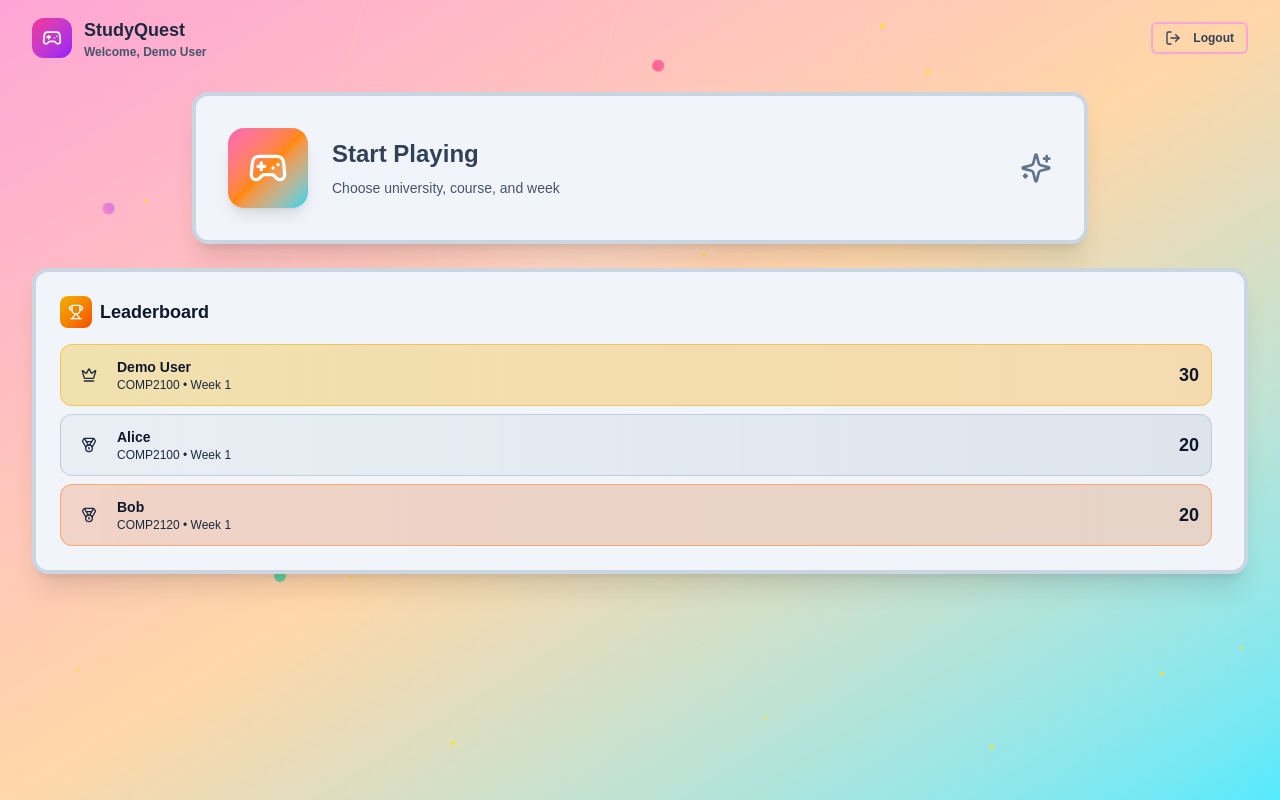
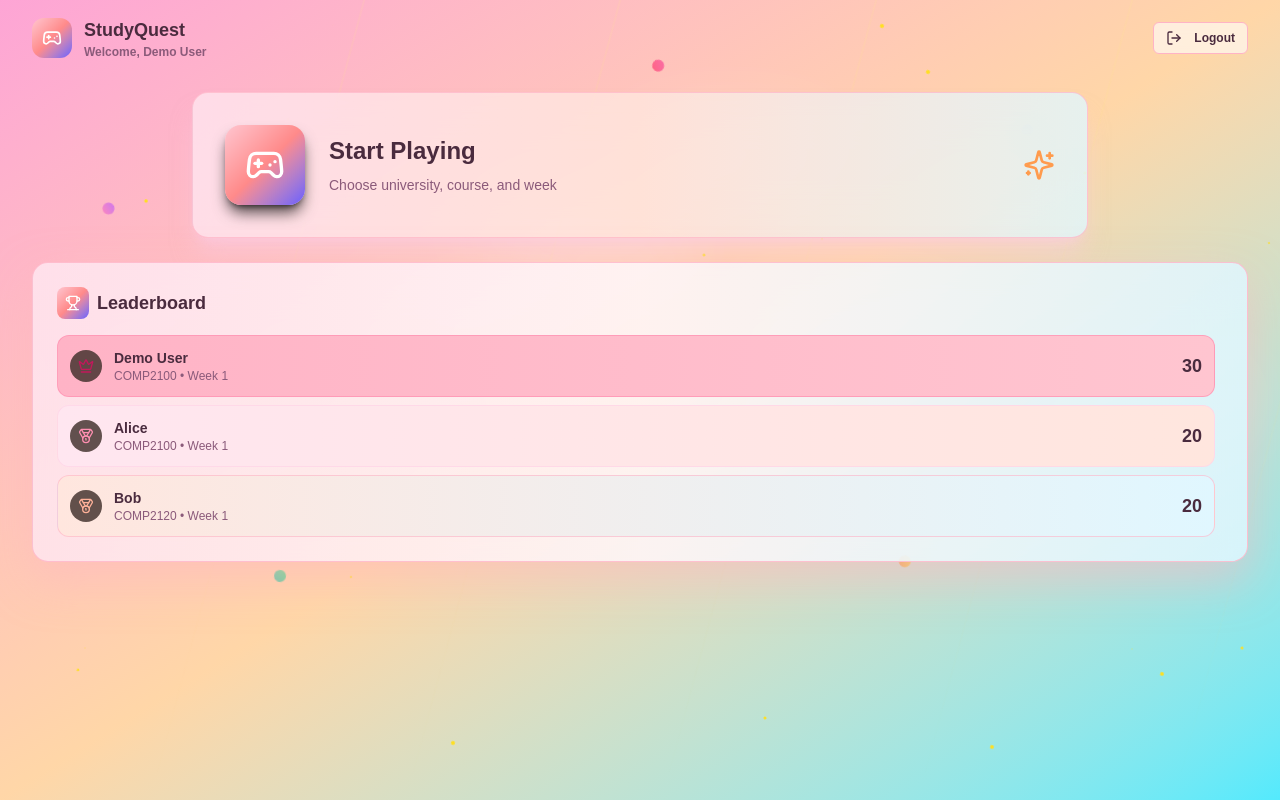
Before and after one commit to aaronta635/unihack, a Next.js app in the folder frontend/: page /Dashboard in a window 1280 px wide. Built offline with nearby package versions, Linux system fonts and the light colour scheme.

Commit message:
done color and UI ready for next stage

```diff
--- a/frontend/app/Dashboard/page.tsx
+++ b/frontend/app/Dashboard/page.tsx
@@ -87,12 +87,12 @@ export default function Dashboard() {
       <div className="relative z-10">
         <div className="flex items-center justify-between p-4 md:px-8">
           <div className="flex items-center gap-3">
-            <div className="w-10 h-10 rounded-xl bg-gradient-to-br from-pink-500 to-purple-600 flex items-center justify-center">
+            <div className="w-10 h-10 rounded-xl bg-gradient-to-br from-[#ffc5d0] via-[#ff8a8a] to-[#6b5bff] flex items-center justify-center">
               <Gamepad2 className="w-5 h-5 text-white" />
             </div>
             <div>
-              <h1 className="text-lg font-black text-slate-800">StudyQuest</h1>
-              <p className="text-xs text-slate-600 font-semibold">
+              <h1 className="text-lg font-black text-[#4a2b3e]">StudyQuest</h1>
+              <p className="text-xs text-[#8b5a7a] font-semibold">
                 {user ? `Welcome, ${user.full_name || user.email}` : "Dashboard"}
               </p>
             </div>
@@ -101,7 +101,7 @@ export default function Dashboard() {
             variant="ghost"
             size="sm"
             onClick={() => router.push("/")}
-            className="text-slate-700 hover:text-slate-900 hover:bg-white/40 font-semibold border-2 border-pink-300"
+            className="text-[#4a2b3e] hover:text-[#2b1020] hover:bg-[#ffe6f0]/60 font-semibold border border-[#ffb3c6] bg-white/60 backdrop-blur-sm"
           >
             <LogOut className="w-4 h-4 mr-1" /> Logout
           </Button>
@@ -114,35 +114,35 @@ export default function Dashboard() {
                   initial={{ y: 20, opacity: 0 }}
                   animate={{ y: 0, opacity: 1 }}
                   transition={{ delay: 0.1 }}
-                  className="w-full bg-slate-100 backdrop-blur-xl border-4 border-slate-300 rounded-2xl p-8 hover:shadow-2xl transition-all shadow-xl group hover:bg-slate-200"
+                  className="w-full bg-gradient-to-r from-[#ffe6f0]/80 via-[#ffe6de]/80 to-[#e0f7ff]/80 backdrop-blur-xl rounded-2xl p-8 border border-[#ffb3c6]/70 hover:shadow-2xl hover:shadow-pink-300/40 transition-all shadow-xl shadow-pink-200/50 group"
                 >
                   <div className="flex items-center gap-6">
-                    <div className="w-20 h-20 rounded-2xl bg-gradient-to-br from-pink-400 via-orange-400 to-cyan-400 flex items-center justify-center group-hover:scale-110 transition-transform shadow-lg">
+                    <div className="w-20 h-20 rounded-2xl bg-gradient-to-br from-[#ffc5d0] via-[#ff8a8a] to-[#6b5bff] flex items-center justify-center group-hover:scale-110 transition-transform shadow-lg shadow-black/70">
                       <Gamepad2 className="w-10 h-10 text-white" />
                     </div>
                     <div className="flex-1 text-left">
-                      <h3 className="text-2xl font-black text-slate-700 mb-2">
+                      <h3 className="text-2xl font-black text-[#4a2b3e] mb-2">
                         Start Playing
                       </h3>
-                      <p className="text-sm text-slate-600 font-medium">
+                      <p className="text-sm text-[#8b5a7a] font-medium">
                         {selectedSchool && selectedCourse
                           ? `${selectedSchool.name} - ${selectedCourse.code}`
                           : "Choose university, course, and week"}
                       </p>
                     </div>
-                    <Sparkles className="w-8 h-8 text-slate-500 group-hover:scale-125 transition-transform" />
+                    <Sparkles className="w-8 h-8 text-[#ff9b4d] group-hover:scale-125 transition-transform" />
                   </div>
                 </motion.button>
               </DialogTrigger>
-              <DialogContent className="max-w-7xl max-h-[90vh] overflow-hidden">
+              <DialogContent className="max-w-7xl max-h-[90vh] overflow-hidden bg-gradient-to-br from-[#ffe6f0]/95 via-[#fff7fb]/95 to-[#e0f7ff]/95 shadow-[0_18px_45px_rgba(255,182,193,0.55)] border border-[#ffb3c6]/80">
                 <DialogHeader>
-                  <DialogTitle className="text-3xl font-black text-slate-700">
+                  <DialogTitle className="text-3xl font-black text-[#4a2b3e]">
                     Select University, Course & Week
                   </DialogTitle>
                 </DialogHeader>
                 <div className="mt-4 grid grid-cols-1 md:grid-cols-3 gap-4 max-h-[75vh]">
                   <div className="overflow-y-auto pr-2">
-                    <h3 className="text-sm font-bold text-slate-700 uppercase mb-3 flex items-center gap-2">
+                    <h3 className="text-sm font-bold text-[#b66d94] uppercase mb-3 flex items-center gap-2">
                       <GraduationCap className="w-4 h-4" /> Universities
                     </h3>
                     <SchoolSelector
@@ -154,8 +154,8 @@ export default function Dashboard() {
                       }}
                     />
                   </div>
-                  <div className="overflow-y-auto pr-2 border-l-2 border-slate-200 pl-4">
-                    <h3 className="text-sm font-bold text-slate-700 uppercase mb-3 flex items-center gap-2">
+                  <div className="overflow-y-auto pr-2 border-l border-[#ffd6e8] pl-4">
+                    <h3 className="text-sm font-bold text-[#b66d94] uppercase mb-3 flex items-center gap-2">
                       <BookOpen className="w-4 h-4" /> Courses
                     </h3>
                     {selectedSchool ? (
@@ -166,14 +166,14 @@ export default function Dashboard() {
                       />
                     ) : (
                       <div className="flex items-center justify-center h-full">
-                        <p className="text-slate-500 text-sm font-semibold text-center">
+                        <p className="text-[#8b5a7a] text-sm font-semibold text-center">
                           Select a university first
                         </p>
                       </div>
                     )}
                   </div>
-                  <div className="overflow-y-auto pr-2 border-l-2 border-slate-200 pl-4">
-                    <h3 className="text-sm font-bold text-slate-700 uppercase mb-3 flex items-center gap-2">
+                  <div className="overflow-y-auto pr-2 border-l border-[#ffd6e8] pl-4">
+                    <h3 className="text-sm font-bold text-[#b66d94] uppercase mb-3 flex items-center gap-2">
                       <Calendar className="w-4 h-4" /> Weeks
                     </h3>
                     {selectedCourse ? (
@@ -185,7 +185,7 @@ export default function Dashboard() {
                       />
                     ) : (
                       <div className="flex items-center justify-center h-full">
-                        <p className="text-slate-500 text-sm font-semibold text-center">
+                        <p className="text-[#8b5a7a] text-sm font-semibold text-center">
                           Select a course first
                         </p>
                       </div>
@@ -199,7 +199,7 @@ export default function Dashboard() {
             initial={{ y: 30, opacity: 0 }}
             animate={{ y: 0, opacity: 1 }}
             transition={{ delay: 0.4 }}
-            className="mt-6 max-w-7xl mx-auto bg-slate-100 backdrop-blur-xl border-4 border-slate-300 rounded-2xl p-6 shadow-xl"
+            className="mt-6 max-w-7xl mx-auto bg-gradient-to-r from-[#ffe6f0]/85 via-[#fff7fb]/85 to-[#e0f7ff]/85 backdrop-blur-xl rounded-2xl p-6 border border-[#ffb3c6]/80 shadow-[0_18px_45px_rgba(255,182,193,0.55)]"
           >
             <Leaderboard scores={scores} />
           </motion.div>
--- a/frontend/app/globals.css
+++ b/frontend/app/globals.css
@@ -1,48 +1,50 @@
 @import "tailwindcss";
 
 :root {
-  --background: 0 0% 100%;
-  --foreground: 0 0% 3.9%;
-  --card: 0 0% 100%;
-  --card-foreground: 0 0% 3.9%;
-  --popover: 0 0% 100%;
-  --popover-foreground: 0 0% 3.9%;
-  --primary: 0 0% 9%;
-  --primary-foreground: 0 0% 98%;
-  --secondary: 0 0% 96.1%;
-  --secondary-foreground: 0 0% 9%;
-  --muted: 0 0% 96.1%;
-  --muted-foreground: 0 0% 45.1%;
-  --accent: 0 0% 96.1%;
-  --accent-foreground: 0 0% 9%;
-  --destructive: 0 84.2% 60.2%;
+  /* New pastel game palette: pink → coral → peach → purple, with orange accent */
+  --background: 0 0% 6%;          /* keep canvas dark, gradient comes from AnimeBackground */
+  --foreground: 0 0% 98%;
+  --card: 0 0% 9%;                /* deep neutral for cards */
+  --card-foreground: 0 0% 98%;
+  --popover: 0 0% 9%;
+  --popover-foreground: 0 0% 98%;
+  --primary: 349 100% 84%;        /* #ffc5d0 soft pink */
+  --primary-foreground: 0 0% 6%;
+  --secondary: 4 100% 76%;        /* #ff8a8a coral */
+  --secondary-foreground: 0 0% 6%;
+  --muted: 15 100% 93%;           /* #ffe6de peach (used mainly for subtle borders in light areas) */
+  --muted-foreground: 0 0% 44%;   /* text on muted */
+  --accent: 30 100% 66%;          /* #ff9b4d orange accent */
+  --accent-foreground: 0 0% 6%;
+  --destructive: 0 84% 60%;
   --destructive-foreground: 0 0% 98%;
-  --border: 0 0% 89.8%;
-  --input: 0 0% 89.8%;
-  --ring: 0 0% 3.9%;
+  --border: 0 0% 18%;             /* dark borders */
+  --input: 0 0% 18%;
+  --ring: 30 100% 66%;            /* orange ring */
   --radius: 0.5rem;
 }
 
 .dark {
-  --background: 0 0% 3.9%;
+  /* Mirror same palette for simplicity */
+  --background: 0 0% 6%;
   --foreground: 0 0% 98%;
-  --card: 0 0% 3.9%;
+  --card: 0 0% 9%;
   --card-foreground: 0 0% 98%;
-  --popover: 0 0% 3.9%;
+  --popover: 0 0% 9%;
   --popover-foreground: 0 0% 98%;
-  --primary: 0 0% 98%;
-  --primary-foreground: 0 0% 9%;
-  --secondary: 0 0% 14.9%;
-  --secondary-foreground: 0 0% 98%;
-  --muted: 0 0% 14.9%;
-  --muted-foreground: 0 0% 63.9%;
-  --accent: 0 0% 14.9%;
-  --accent-foreground: 0 0% 98%;
-  --destructive: 0 62.8% 30.6%;
+  --primary: 349 100% 84%;
+  --primary-foreground: 0 0% 6%;
+  --secondary: 4 100% 76%;
+  --secondary-foreground: 0 0% 6%;
+  --muted: 15 100% 93%;
+  --muted-foreground: 0 0% 44%;
+  --accent: 30 100% 66%;
+  --accent-foreground: 0 0% 6%;
+  --destructive: 0 84% 60%;
   --destructive-foreground: 0 0% 98%;
-  --border: 0 0% 14.9%;
-  --input: 0 0% 14.9%;
-  --ring: 0 0% 83.1%;
+  --border: 0 0% 18%;
+  --input: 0 0% 18%;
+  --ring: 30 100% 66%;
 }
 
 @theme inline {
@@ -78,6 +80,25 @@ body {
   font-family: Arial, Helvetica, sans-serif;
 }
 
+/* Global scrollbars – dark track with orange thumb */
+*::-webkit-scrollbar {
+  width: 8px;
+}
+
+*::-webkit-scrollbar-track {
+  background: transparent;
+}
+
+*::-webkit-scrollbar-thumb {
+  background: linear-gradient(to bottom, #ff9b4d, #ff8a8a);
+  border-radius: 999px;
+}
+
+* {
+  scrollbar-color: #ff9b4d transparent;
+  scrollbar-width: thin;
+}
+
 /* Popup shown after user interacts with a question — layout: top Question+MCQ, bottom AI chat | character */
 .popup-after-interact {
   /* Size overrides: width/height set via Tailwind in component */
--- a/frontend/components/dashboard/Leaderboard.tsx
+++ b/frontend/components/dashboard/Leaderboard.tsx
@@ -6,22 +6,22 @@ import { ScrollArea } from "@/components/ui/scroll-area";
 
 const rankStyles = [
   {
-    bg: "from-yellow-500/30 to-amber-500/30",
-    border: "border-yellow-500/50",
+    bg: "from-[#ffb3c6] to-[#ffc5d0]",
+    border: "border-[#ff8fb1]/70",
     icon: Crown,
-    iconColor: "text-slate-800",
+    iconColor: "text-[#c2185b]",
   },
   {
-    bg: "from-slate-300/20 to-slate-400/20",
-    border: "border-slate-400/40",
+    bg: "from-[#ffe6f0] to-[#ffe6de]",
+    border: "border-[#ffd6e8]/80",
     icon: Medal,
-    iconColor: "text-slate-800",
+    iconColor: "text-[#ff8fb1]",
   },
   {
-    bg: "from-orange-600/20 to-amber-700/20",
-    border: "border-orange-500/40",
+    bg: "from-[#ffe6de] to-[#e0f7ff]",
+    border: "border-[#ffb3c6]/60",
     icon: Medal,
-    iconColor: "text-slate-800",
+    iconColor: "text-[#ffb199]",
   },
 ];
 
@@ -40,20 +40,20 @@ export default function Leaderboard({ scores }: { scores: Score[] }) {
   return (
     <div className="h-full flex flex-col">
       <div className="flex items-center gap-2 mb-4">
-        <div className="w-8 h-8 rounded-lg bg-gradient-to-br from-yellow-500 to-orange-600 flex items-center justify-center">
+        <div className="w-8 h-8 rounded-lg bg-gradient-to-br from-[#ffc5d0] via-[#ff8a8a] to-[#6b5bff] flex items-center justify-center">
           <Trophy className="w-4 h-4 text-white" />
         </div>
-        <h2 className="text-lg font-bold text-slate-900">Leaderboard</h2>
+        <h2 className="text-lg font-bold text-[#4a2b3e]">Leaderboard</h2>
       </div>
       <ScrollArea className="flex-1">
         <div className="space-y-2 pr-2">
           {sorted.length === 0 && (
             <div className="text-center py-8">
-              <Star className="w-8 h-8 text-slate-700 mx-auto mb-2" />
-              <p className="text-slate-800 text-sm font-semibold">
+              <Star className="w-8 h-8 text-[#c2185b]/60 mx-auto mb-2" />
+              <p className="text-[#4a2b3e] text-sm font-semibold">
                 No scores yet
               </p>
-              <p className="text-slate-700 text-xs font-medium">
+              <p className="text-[#8b5a7a] text-xs font-medium">
                 Play a game to get on the board!
               </p>
             </div>
@@ -70,34 +70,34 @@ export default function Leaderboard({ scores }: { scores: Score[] }) {
                 className={`p-3 rounded-xl flex items-center gap-3 ${
                   style
                     ? `bg-gradient-to-r ${style.bg} border ${style.border}`
-                    : "bg-white/5 border border-white/5"
+                    : "bg-gradient-to-r from-[#ffe6f0] to-[#ffe6de] border border-[#ffd6e8]"
                 }`}
               >
                 <div
                   className={`w-8 h-8 rounded-full flex items-center justify-center ${
                     style
-                      ? `${(style.bg as string).replace("from-", "bg-").split(" ")[0]}`
-                      : "bg-white/10"
+                      ? "bg-[#3b2a26]/80"
+                      : "bg-[#4a3832]/80"
                   }`}
                 >
                   {RankIcon ? (
                     <RankIcon className={`w-4 h-4 ${style.iconColor}`} />
                   ) : (
-                    <span className="text-xs font-bold text-slate-900">
+                    <span className="text-xs font-bold text-[#f5f5f5]">
                       {i + 1}
                     </span>
                   )}
                 </div>
                 <div className="flex-1 min-w-0">
-                  <p className="text-sm font-semibold text-slate-900 truncate">
+                  <p className="text-sm font-semibold text-[#4a2b3e] truncate">
                     {score.player_name}
                   </p>
-                  <p className="text-xs text-slate-800 font-medium">
+                  <p className="text-xs text-[#8b5a7a] font-medium">
                     {score.course_title ?? "—"} • Week {score.week_number ?? "—"}
                   </p>
                 </div>
                 <div className="text-right">
-                  <p className="text-lg font-black text-slate-900">
+                  <p className="text-lg font-black text-[#4a2b3e]">
                     {score.score}
                   </p>
                 </div>
--- a/frontend/components/game/GameCanvas3D.jsx
+++ b/frontend/components/game/GameCanvas3D.jsx
@@ -446,18 +446,18 @@ export default function GameCanvas3D({
       <div ref={mountRef} className="w-full h-full overflow-hidden" />
 
       {/* Controls UI — raised so not cut off at bottom */}
-      <div className="absolute bottom-6 left-4 max-w-[200px] bg-black/70 text-white px-3 py-2.5 rounded-lg text-xs">
+      <div className="absolute bottom-6 left-4 max-w-[220px] bg-[#ffe6f0]/85 text-[#4a2b3e] px-3 py-2.5 rounded-lg text-xs shadow-md shadow-pink-200/60">
         <div className="font-semibold mb-1">Controls</div>
         <div>WASD or arrows — Move</div>
         {nearCheckpoint !== null && (
-          <div className="text-yellow-300 font-bold mt-1.5 animate-pulse">
+          <div className="text-[#c2185b] font-bold mt-1.5 animate-pulse">
             SPACE — interact
           </div>
         )}
       </div>
 
       {/* Progress only (score shown in header) — top-right below header area */}
-      <div className="absolute top-14 right-4 bg-black/70 text-white px-3 py-1.5 rounded-lg text-sm font-bold">
+      <div className="absolute top-14 right-4 bg-[#ffe6f0]/85 text-[#4a2b3e] px-3 py-1.5 rounded-lg text-sm font-bold shadow-md shadow-pink-200/60">
         {answered}/{questions.length} questions
       </div>
 
--- a/frontend/components/ui/dialog.tsx
+++ b/frontend/components/ui/dialog.tsx
@@ -17,7 +17,7 @@ const DialogOverlay = React.forwardRef<
   <DialogPrimitive.Overlay
     ref={ref}
     className={cn(
-      "fixed inset-0 z-50 bg-black/80 data-[state=open]:animate-in data-[state=closed]:animate-out data-[state=closed]:fade-out-0 data-[state=open]:fade-in-0",
+      "fixed inset-0 z-50 bg-gradient-to-br from-[#ffc5d0]/40 via-[#ffe6de]/40 to-[#6b5bff]/35 backdrop-blur data-[state=open]:animate-in data-[state=closed]:animate-out data-[state=closed]:fade-out-0 data-[state=open]:fade-in-0",
       className
     )}
     {...props}
--- a/frontend/components/ui/scroll-area.tsx
+++ b/frontend/components/ui/scroll-area.tsx
@@ -39,7 +39,7 @@ const ScrollBar = React.forwardRef<
     )}
     {...props}
   >
-    <ScrollAreaPrimitive.ScrollAreaThumb className="relative flex-1 rounded-full bg-border" />
+    <ScrollAreaPrimitive.ScrollAreaThumb className="relative flex-1 rounded-full bg-gradient-to-b from-[#ff9b4d] to-[#ff8a8a]" />
   </ScrollAreaPrimitive.ScrollAreaScrollbar>
 ));
 ScrollBar.displayName = ScrollAreaPrimitive.ScrollAreaScrollbar.displayName;
```
Also changed, not shown: frontend/app/page.tsx (+22 -22 lines), frontend/components/AuthShell.tsx (+5 -5 lines), frontend/components/dashboard/CourseSelector.tsx (+11 -7 lines), frontend/components/dashboard/SchoolSelector.tsx (+13 -9 lines), frontend/components/dashboard/WeekSelector.tsx (+16 -12 lines), frontend/components/game/QuestionPop.tsx (+4 -4 lines).
